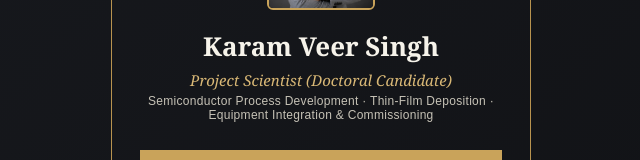
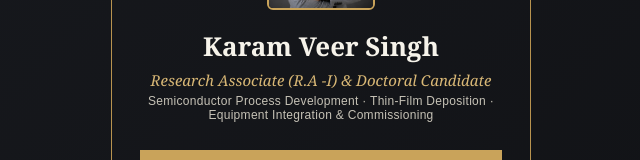
Before and after one commit to karamveersinghgill/karamveersinghgill.github.io, a plain HTML site: page index.html in a window 1280 px wide. Shown: the part 217-377 px from the top of the page, without its empty margins (319-959 px from the left). Drawn offline with Linux system fonts and the light colour scheme.

Commit message:
Update index.html

```diff
--- a/index.html
+++ b/index.html
@@ -110,7 +110,7 @@
   <div class="card">
     <img class="avatar" src="./profile.jpg" alt="Karam Veer Singh">
     <h1>Karam Veer Singh</h1>
-    <p class="title">Project Scientist (Doctoral Candidate)</p>
+    <p class="title">Research Associate (R.A -I) & Doctoral Candidate</p>
     <p class="sub">Semiconductor Process Development &middot; Thin-Film Deposition &middot; Equipment Integration &amp; Commissioning</p>
 
     <a class="btn primary" href="https://www.linkedin.com/in/karamveersinghgill" target="_blank" rel="noopener">View LinkedIn Profile</a>
```
